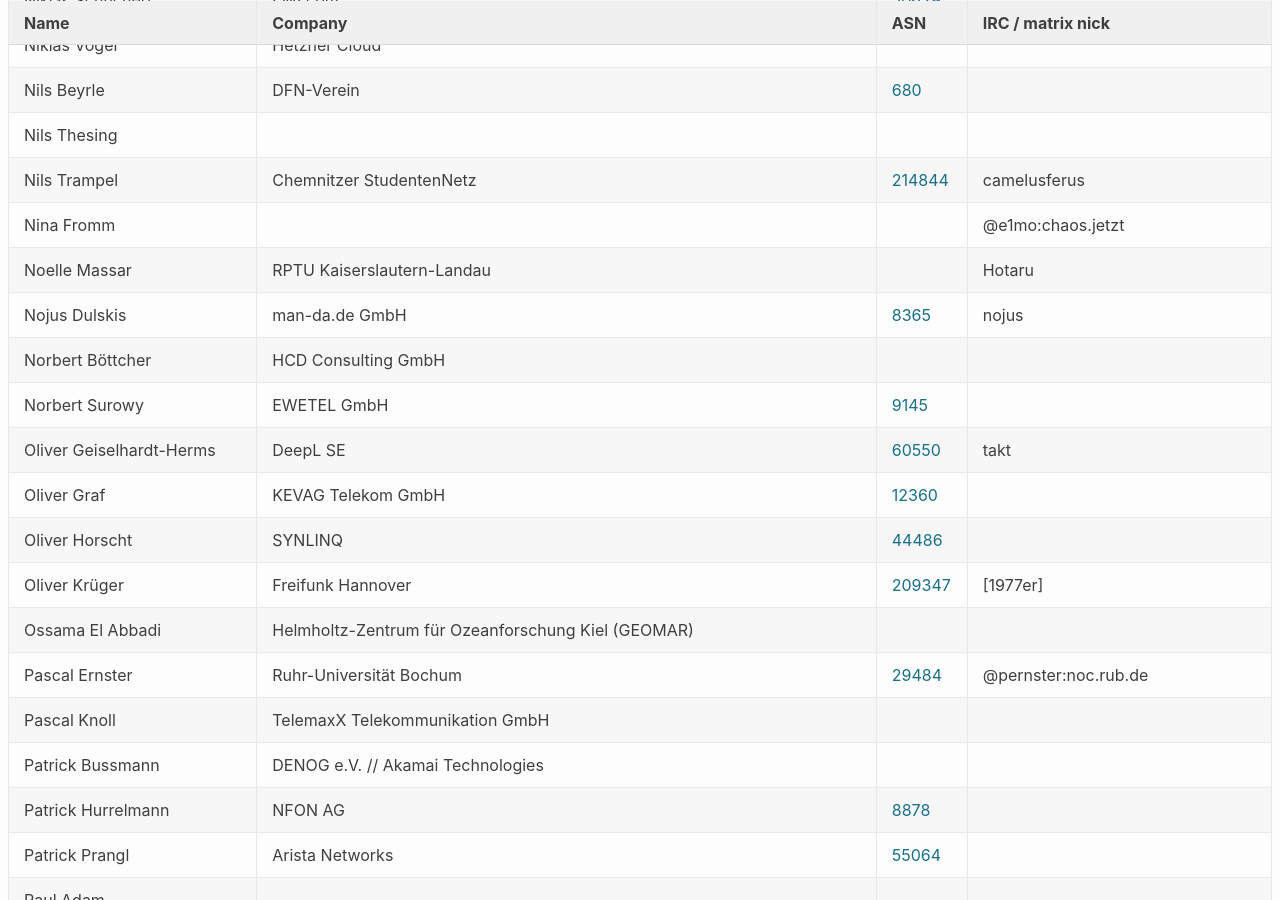
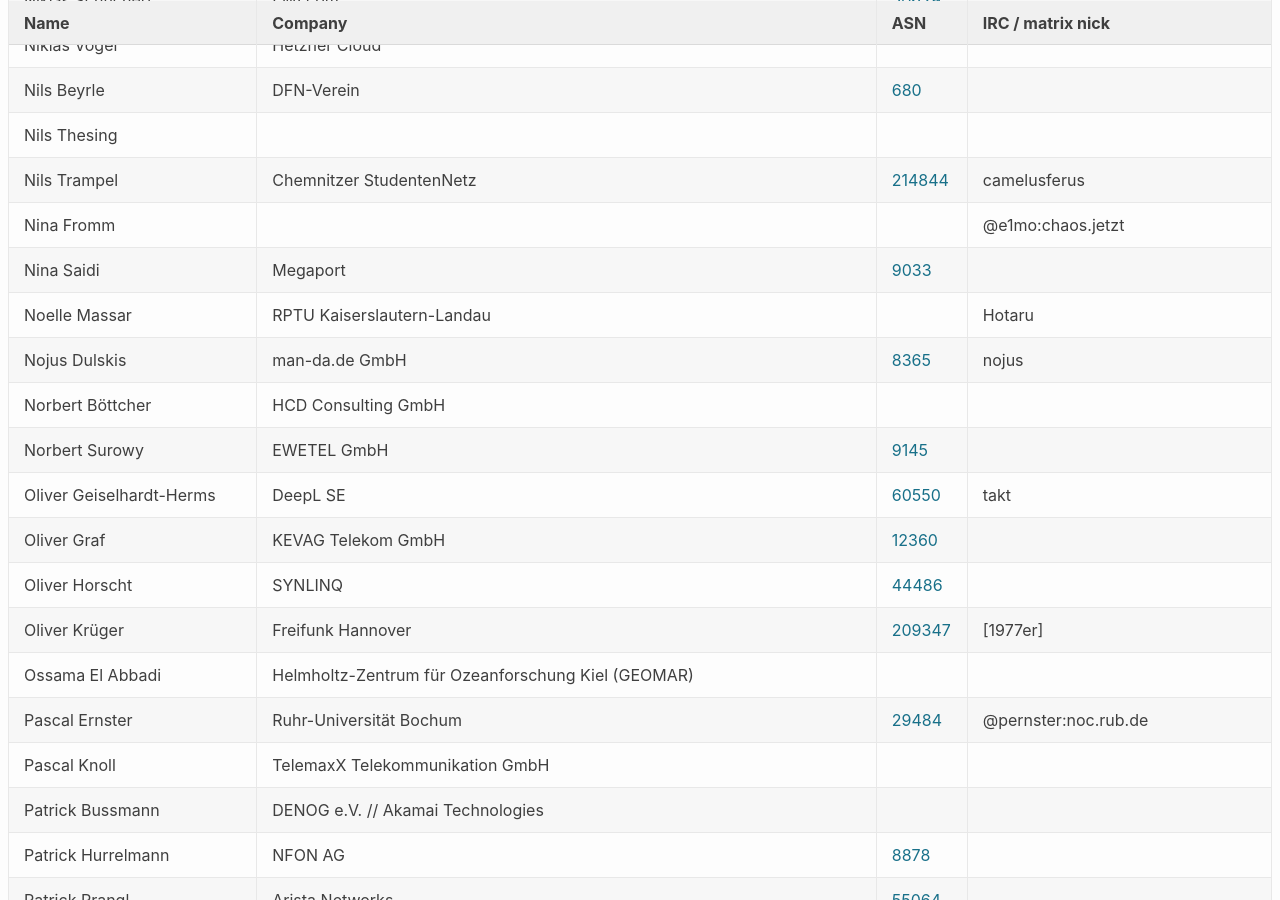
Before and after one commit to denog/pretix-attendeelist, a Jekyll site: the page built from denog17/index.markdown, in a window 1280 px wide and 900 px high, scrolled down 15028 px. Built offline with Jekyll 4.4.1, drawn with Linux system fonts in a browser that asks for light colours.

Commit message:
Latest data: Tue Sep 30 10:11:40 UTC 2025

```diff
--- a/_data/attendees_denog17_onsite.json
+++ b/_data/attendees_denog17_onsite.json
@@ -2010,6 +2010,12 @@
     "asn": null
   },
   {
+    "name": "Nina Saidi",
+    "company": "Megaport",
+    "irc": null,
+    "asn": "9033"
+  },
+  {
     "name": "Noelle Massar",
     "company": "RPTU Kaiserslautern-Landau",
     "irc": "Hotaru",
```
